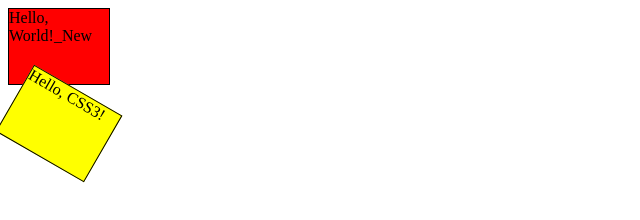
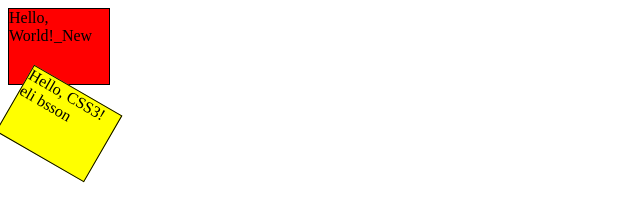
Before and after one commit to elibasson1/crap-portiolo, a plain HTML site: page index.html in a window 1280 px wide. Shown: the full height of the page, 0-640 px from the left. Drawn offline with Linux system fonts and the light colour scheme.

Commit message:
add line

```diff
--- a/index.html
+++ b/index.html
@@ -23,6 +23,6 @@ div
 </head>
 <body>
 <div>Hello, World!_New</div>
-<div id="div2">Hello, CSS3!</div>
+<div id="div2">Hello, CSS3! eli bsson</div>
 </body>
 </html>
```
